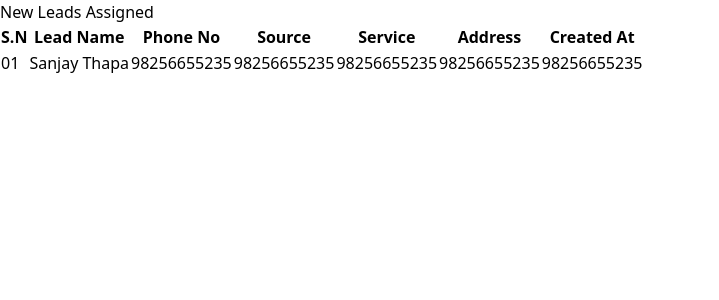
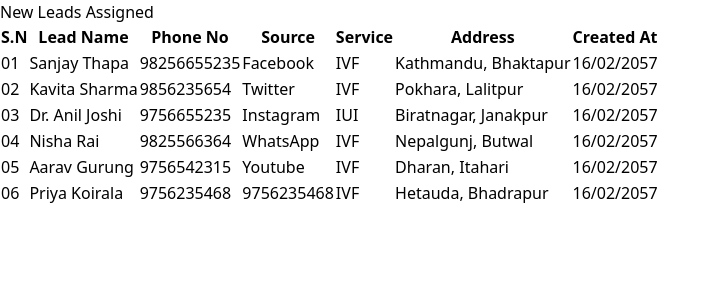
Before and after one commit to Groot-001/Current_Project, a React (Vite) app: page / in a window 1280 px wide. Shown: the top 300 px of the page, without its empty margins (0-719 px from the left). Built offline with nearby package versions, Linux system fonts and the light colour scheme.

Commit message:
table added

```diff
--- a/src/components/LeadTable.tsx
+++ b/src/components/LeadTable.tsx
@@ -1,10 +1,12 @@
 const LeadTable = () => {
   return (
     <>
-      <div className="w-full bg-[#FFFFFF] rounded-2xl flex flex-col gap-6 shadow-[0_0_16px_#0000000A] p-6">
+      <div className="w-full bg-[#FFFFFF] rounded-2xl flex flex-col gap-6 shadow-[0_0_16px_0_#0000000A] p-6">
         <div className="w-full flex flex-col gap-3 ">
           <div>
-            <span>New Leads Assigned</span>
+            <span className="text-[#000000] font-normal">
+              New Leads Assigned
+            </span>
           </div>
           <div>
             <table className="w-full ">
@@ -25,10 +27,60 @@ const LeadTable = () => {
                   <td>01</td>
                   <td>Sanjay Thapa</td>
                   <td>98256655235</td>
-                  <td>98256655235</td>
-                  <td>98256655235</td>
-                  <td>98256655235</td>
-                  <td>98256655235</td>
+                  <td>Facebook</td>
+                  <td>IVF</td>
+                  <td>Kathmandu, Bhaktapur</td>
+                  <td>16/02/2057</td>
+                </tr>
+
+                <tr>
+                  <td>02</td>
+                  <td>Kavita Sharma</td>
+                  <td>9856235654</td>
+                  <td>Twitter</td>
+                  <td>IVF</td>
+                  <td>Pokhara, Lalitpur</td>
+                  <td>16/02/2057</td>
+                </tr>
+
+                <tr>
+                  <td>03</td>
+                  <td>Dr. Anil Joshi</td>
+                  <td>9756655235</td>
+                  <td>Instagram</td>
+                  <td>IUI</td>
+                  <td>Biratnagar, Janakpur</td>
+                  <td>16/02/2057</td>
+                </tr>
+
+                <tr>
+                  <td>04</td>
+                  <td>Nisha Rai</td>
+                  <td>9825566364</td>
+                  <td>WhatsApp</td>
+                  <td>IVF</td>
+                  <td>Nepalgunj, Butwal</td>
+                  <td>16/02/2057</td>
+                </tr>
+
+                <tr>
+                  <td>05</td>
+                  <td>Aarav Gurung</td>
+                  <td>9756542315</td>
+                  <td>Youtube</td>
+                  <td>IVF</td>
+                  <td>Dharan, Itahari</td>
+                  <td>16/02/2057</td>
+                </tr>
+
+                <tr>
+                  <td>06</td>
+                  <td>Priya Koirala</td>
+                  <td>9756235468</td>
+                  <td>9756235468</td>
+                  <td>IVF</td>
+                  <td>Hetauda, Bhadrapur</td>
+                  <td>16/02/2057</td>
                 </tr>
               </tbody>
             </table>
```
